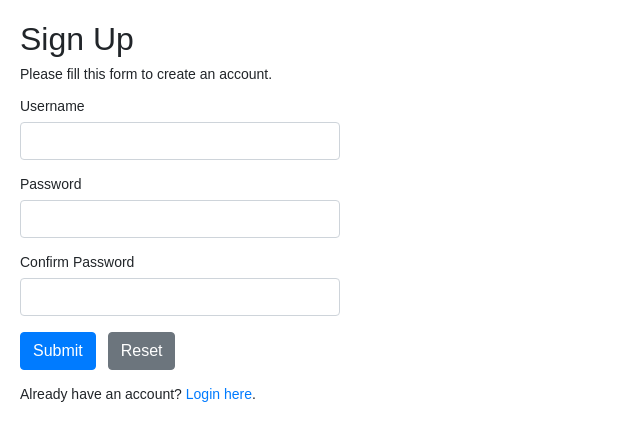
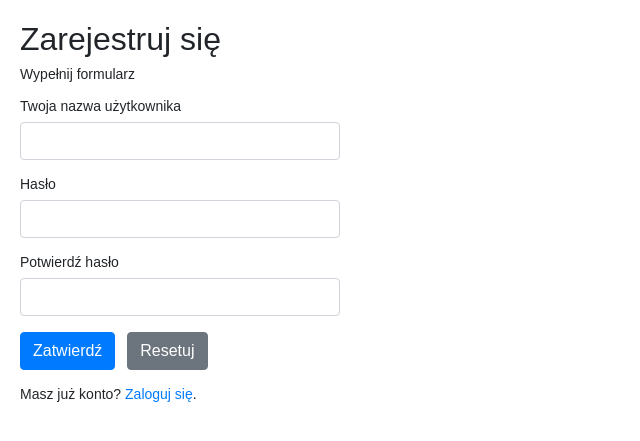
Before and after one commit to Diana813/FotoGaleria, a PHP site: page /login/registration_file.php in a window 1280 px wide. Shown: the top 441 px of the page, without its empty margins (0-640 px from the left). Run offline with PHP 8.4, Linux system fonts and the light colour scheme.

Commit message:
FotoGaleria login

```diff
--- a/login/login_file.php
+++ b/login/login_file.php
@@ -48,7 +48,7 @@ $mysqli->close();
             <span class="invalid-feedback"><?php echo $login->password_err; ?></span>
         </div>
         <div class="form-group">
-            <input type="submit" class="btn btn-primary" value="Login">
+            <input type="submit" class="btn btn-primary" value="Zaloguj się">
         </div>
         <p>Nie masz konta? <a href="/login/registration_file.php">Zarejestruj się!</a>.</p>
     </form>
--- a/login/registration.php
+++ b/login/registration.php
@@ -50,7 +50,8 @@ class Registration{
         if($_SERVER["REQUEST_METHOD"] == "POST"){
             $this->getUsernameFormData($mysqli);
             $this->user_verification->getPasswordFormData($this->password, $this->password_err);
-            $this->user_verification->confirmPassword($this->password, $this->confirm_password_err, $this->confirm_password);
+            $this->user_verification->confirmPassword($this->password, $this->confirm_password_err,
+                $this->confirm_password, $this->password_err);
             if($this->areDataValid()){
                 $sql = db_service::insertUser();
                 if($stmt = $mysqli->prepare($sql)){
--- a/login/registration_file.php
+++ b/login/registration_file.php
@@ -17,7 +17,7 @@ $mysqli ->close();
 <html lang="en">
 <head>
     <meta charset="UTF-8">
-    <title>Sign Up</title>
+    <title>Zarejestruj się</title>
     <link rel="stylesheet" href="https://stackpath.bootstrapcdn.com/bootstrap/4.5.2/css/bootstrap.min.css">
     <style>
         body{ font: 14px sans-serif; }
@@ -26,29 +26,29 @@ $mysqli ->close();
 </head>
 <body>
 <div class="wrapper">
-    <h2>Sign Up</h2>
-    <p>Please fill this form to create an account.</p>
+    <h2>Zarejestruj się</h2>
+    <p>Wypełnij formularz</p>
     <form action="<?php echo htmlspecialchars($_SERVER["PHP_SELF"]); ?>" method="post">
         <div class="form-group">
-            <label>Username</label>
+            <label>Twoja nazwa użytkownika</label>
             <input type="text" name="username" class="form-control <?php echo (!empty($registration->username_err)) ? 'is-invalid' : ''; ?>" value="<?php echo $registration->username; ?>">
             <span class="invalid-feedback"><?php echo $registration->username_err; ?></span>
         </div>
         <div class="form-group">
-            <label>Password</label>
+            <label>Hasło</label>
             <input type="password" name="password" class="form-control <?php echo (!empty($registration->password_err)) ? 'is-invalid' : ''; ?>" value="<?php echo $registration->password; ?>">
             <span class="invalid-feedback"><?php echo $registration->password_err; ?></span>
         </div>
         <div class="form-group">
-            <label>Confirm Password</label>
+            <label>Potwierdź hasło</label>
             <input type="password" name="confirm_password" class="form-control <?php echo (!empty($registration->confirm_password_err)) ? 'is-invalid' : ''; ?>" value="<?php echo $registration->confirm_password; ?>">
             <span class="invalid-feedback"><?php echo $registration->confirm_password_err; ?></span>
         </div>
         <div class="form-group">
-            <input type="submit" class="btn btn-primary" value="Submit">
-            <input type="reset" class="btn btn-secondary ml-2" value="Reset">
+            <input type="submit" class="btn btn-primary" value="Zatwierdź">
+            <input type="reset" class="btn btn-secondary ml-2" value="Resetuj">
         </div>
-        <p>Already have an account? <a href="/login/login_file.php">Login here</a>.</p>
+        <p>Masz już konto? <a href="/login/login_file.php">Zaloguj się</a>.</p>
     </form>
 </div>
 </body>
--- a/utils/UserVerification.php
+++ b/utils/UserVerification.php
@@ -20,12 +20,12 @@ class UserVerification
     }
 
 
-    public function confirmPassword(string $password, string &$confirm_password_err, string &$confirm_password){
+    public function confirmPassword(string $password, string &$confirm_password_err, string &$confirm_password, string $password_err){
         if(empty(trim($_POST["confirm_password"]))) {
             $confirm_password_err = "Potwierdź hasło.";
         }else{
             $confirm_password = trim($_POST["confirm_password"]);
-            if (empty($this->errors->password_err) && ($password != $confirm_password)) {
+            if (empty($password_err) && ($password != $confirm_password)) {
                 $confirm_password_err = "Buuu, żle, nieeee.";
             }
         }
--- a/welcome_page.php
+++ b/welcome_page.php
@@ -18,7 +18,7 @@ UserVerification::checkIfUserIsLoggedIn();
 <body>
 <h1 class="my-5">Cześć, <b><?php echo htmlspecialchars($_SESSION["username"]); ?></b>. Witaj na naszej stronie.</h1>
 <p>
-    <a href="/login/reset_password.php" class="btn btn-warning">Resetuj hasło</a>
+    <a href="/login/reset_password_file.php" class="btn btn-warning">Resetuj hasło</a>
     <a href="/login/logout.php" class="btn btn-danger ml-3">Wyloguj się</a>
 </p>
 </body>
```
Also changed, not shown: login/reset_password.php (+32 -59 lines), login/reset_password_file.php (added, +50 -0 lines).
